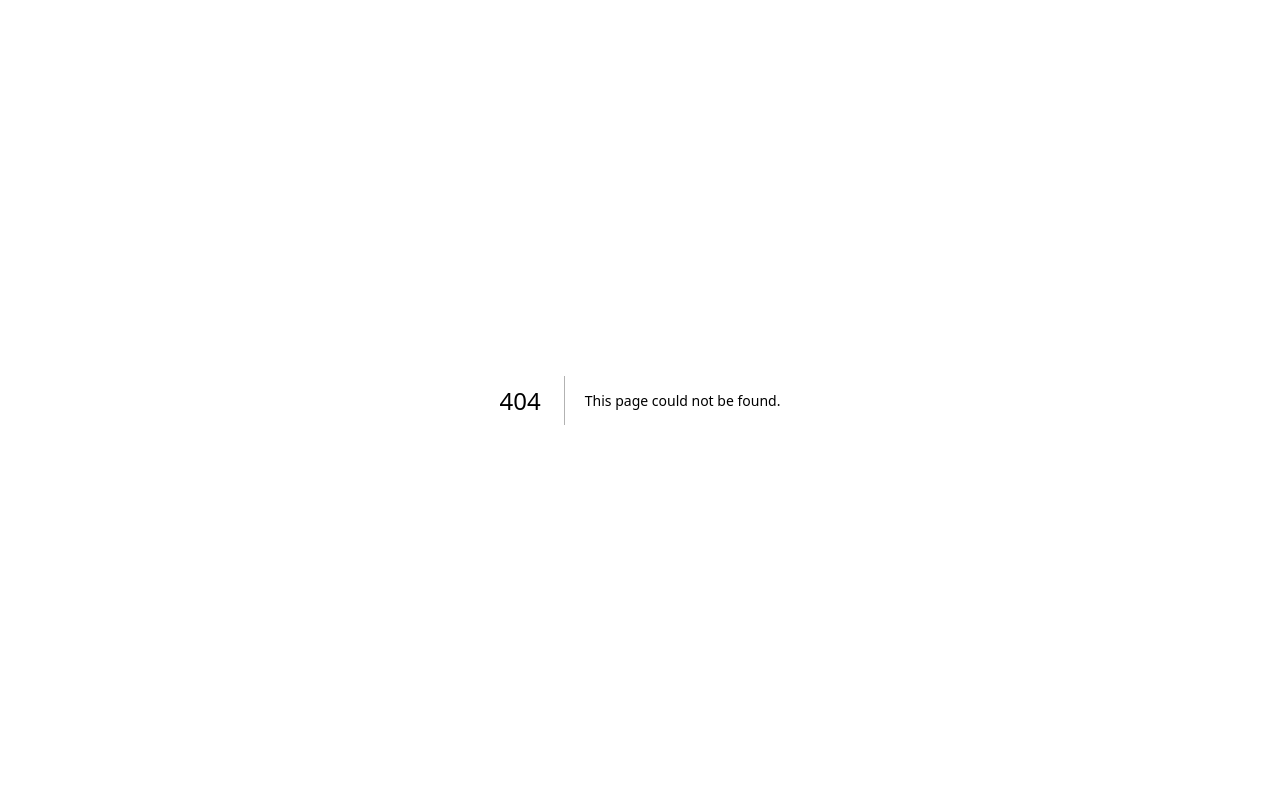
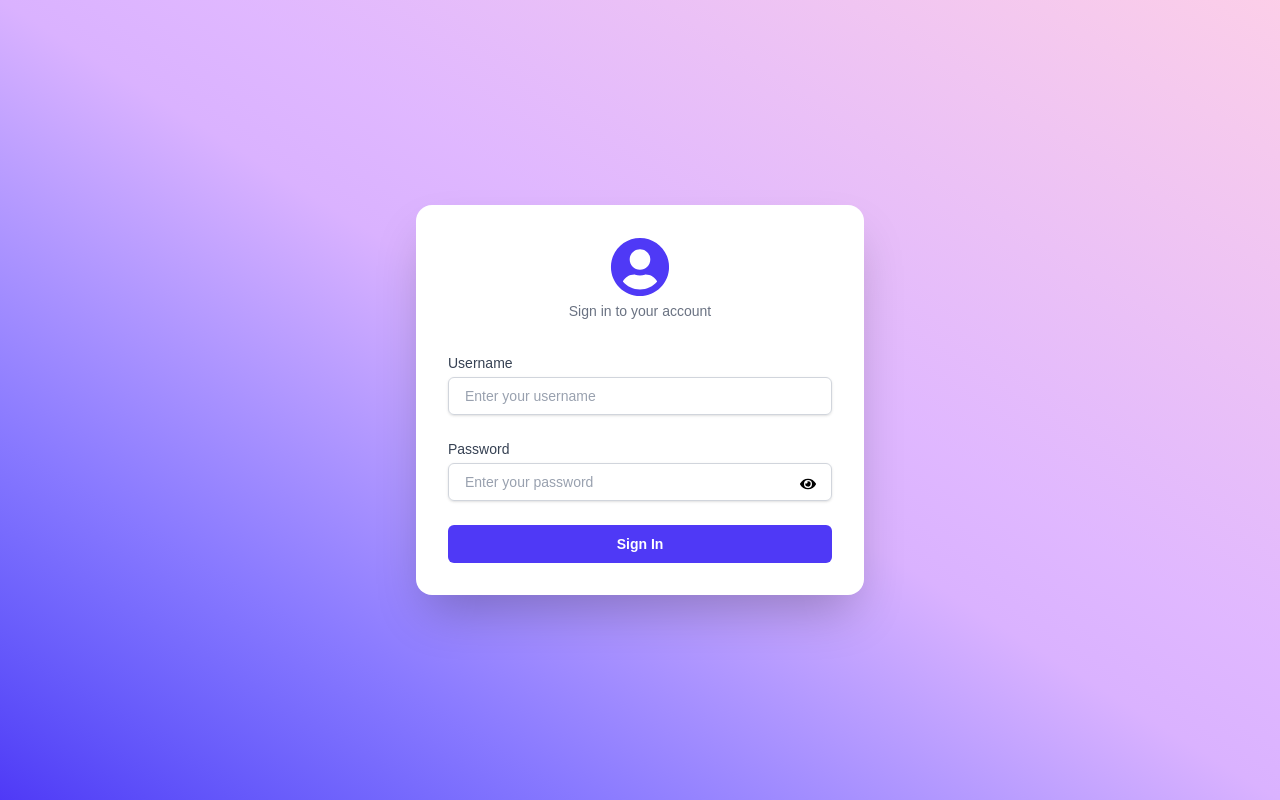
Before and after one commit to huzidev/FYP, a Next.js app: page /User/Signin in a window 1280 px wide. Before the commit this address had no page. Built offline with nearby package versions, Linux system fonts and the light colour scheme.

Commit message:
add user signin

```diff
--- a/package.json
+++ b/package.json
@@ -13,7 +13,8 @@
     "next": "15.4.2",
     "prisma": "^6.12.0",
     "react": "19.1.0",
-    "react-dom": "19.1.0"
+    "react-dom": "19.1.0",
+    "react-icons": "^5.5.0"
   },
   "devDependencies": {
     "@eslint/eslintrc": "^3",
--- /dev/null
+++ b/src/Component/User/Eyebtn.js
@@ -0,0 +1,17 @@
+import React from "react";
+import { FaEye, FaEyeSlash } from "react-icons/fa";
+
+const Eyebtn = ({ showEye, eyeToggle }) => {
+  return (
+    <>
+      <button
+        className="absolute right-4 top-1/3 hover:opacity-50"
+        onClick={eyeToggle}
+      >
+        {showEye ? <FaEyeSlash /> : <FaEye />}
+      </button>
+    </>
+  );
+};
+
+export default Eyebtn;
--- /dev/null
+++ b/src/app/User/Signin/page.js
@@ -0,0 +1,90 @@
+"use client";
+
+import React, { useState } from "react";
+import Eyebtn from "../../../Component/User/Eyebtn";
+import { FaUserCircle } from "react-icons/fa";
+
+const SignIn = () => {
+  const [username, setUsername] = useState("");
+  const [password, setPassword] = useState("");
+  const [showEye, setShowEye] = useState(false);
+
+  const eyeToggle = (e) => {
+    e.preventDefault();
+    setShowEye(!showEye);
+  };
+
+  const handleSubmit = (e) => {
+    e.preventDefault();
+    console.log("Username:", username);
+    console.log("Password:", password);
+  };
+
+  return (
+    <div className="min-h-screen flex items-center justify-center bg-gradient-to-tr from-indigo-600 via-purple-300 to-pink-200 px-4 text-black">
+      <div className="max-w-md w-full space-y-8 bg-white p-8 rounded-2xl shadow-2xl">
+        <div className="text-center">
+          <FaUserCircle className="mx-auto text-indigo-600" size={60} />
+          <p className="mt-1 text-sm text-gray-500">Sign in to your account</p>
+        </div>
+
+        <form onSubmit={handleSubmit} className="space-y-6">
+          {/* Username Field */}
+          <div>
+            <label
+              htmlFor="username"
+              className="block text-sm font-medium text-gray-700"
+            >
+              Username
+            </label>
+            <input
+              id="username"
+              name="username"
+              type="text"
+              required
+              value={username}
+              onChange={(e) => setUsername(e.target.value)}
+              className="mt-1 block w-full px-4 py-2 border border-gray-300 rounded-md shadow-sm placeholder-gray-400 focus:outline-none focus:ring-2 focus:ring-indigo-400 focus:border-indigo-400 sm:text-sm transition"
+              placeholder="Enter your username"
+            />
+          </div>
+
+          {/* Password Field */}
+          <div>
+            <label
+              htmlFor="password"
+              className="block text-sm font-medium text-gray-700"
+            >
+              Password
+            </label>
+            <div className="mt-1 relative">
+              <input
+                id="password"
+                name="password"
+                type={showEye ? "text" : "password"}
+                required
+                value={password}
+                onChange={(e) => setPassword(e.target.value)}
+                className="block w-full px-4 py-2 border border-gray-300 rounded-md shadow-sm placeholder-gray-400 focus:outline-none focus:ring-2 focus:ring-indigo-400 focus:border-indigo-400 sm:text-sm transition"
+                placeholder="Enter your password"
+              />
+              <Eyebtn showEye={showEye} eyeToggle={eyeToggle} />
+            </div>
+          </div>
+
+          {/* Submit Button */}
+          <div>
+            <button
+              type="submit"
+              className="w-full flex justify-center py-2 px-4 border border-transparent text-sm font-semibold rounded-md text-white bg-indigo-600 hover:bg-indigo-700 focus:outline-none focus:ring-2 focus:ring-offset-2 focus:ring-indigo-500 transition-all"
+            >
+              Sign In
+            </button>
+          </div>
+        </form>
+      </div>
+    </div>
+  );
+};
+
+export default SignIn;
--- a/src/app/page.js
+++ b/src/app/page.js
@@ -0,0 +1,11 @@
+import React from 'react'
+
+const page = () => {
+  return (
+    <div className='text-white'>
+      rafay
+    </div>
+  )
+}
+
+export default page
```
Also changed, not shown: 1 other file (tests, documents, lock files or other folders).
